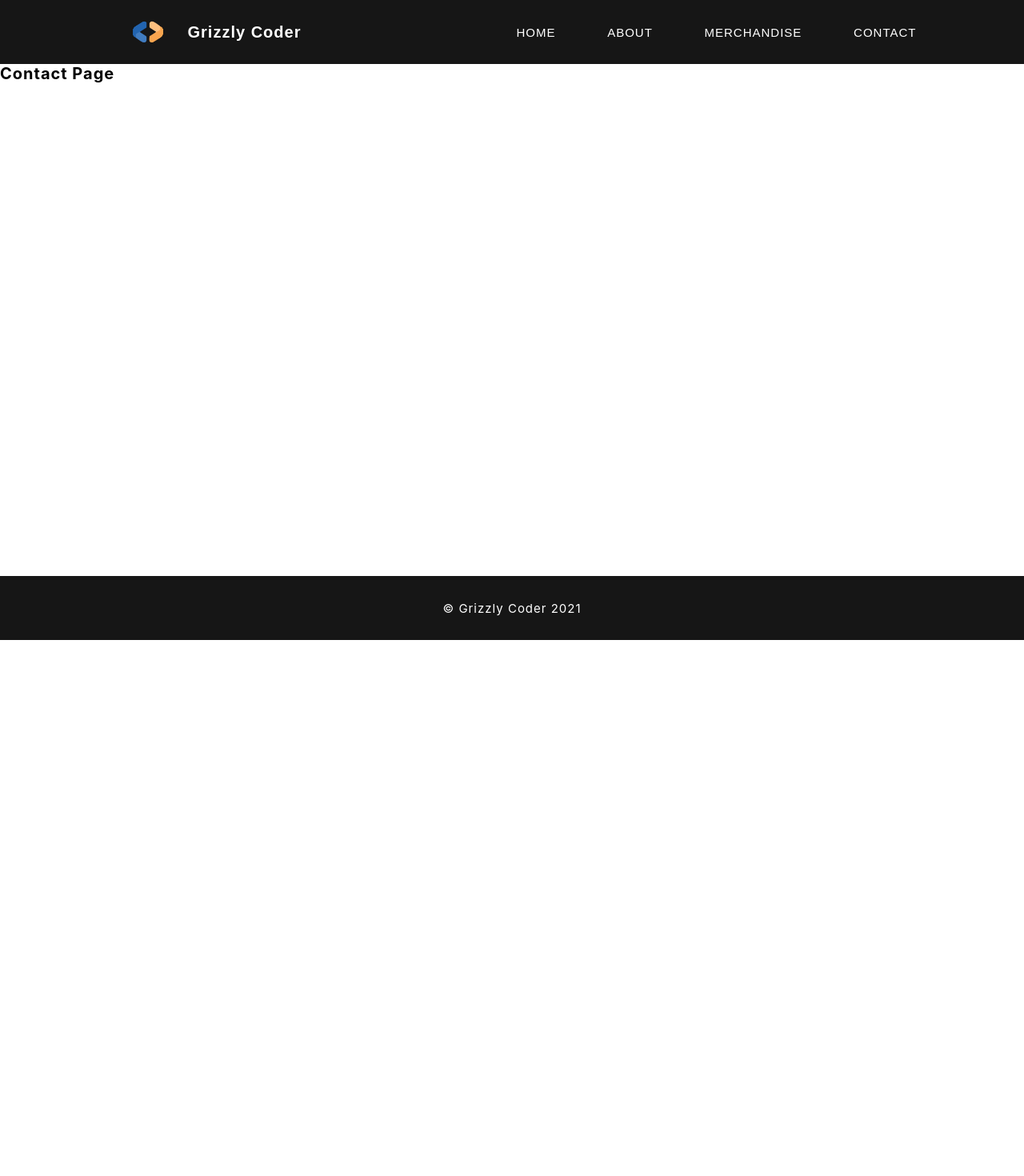
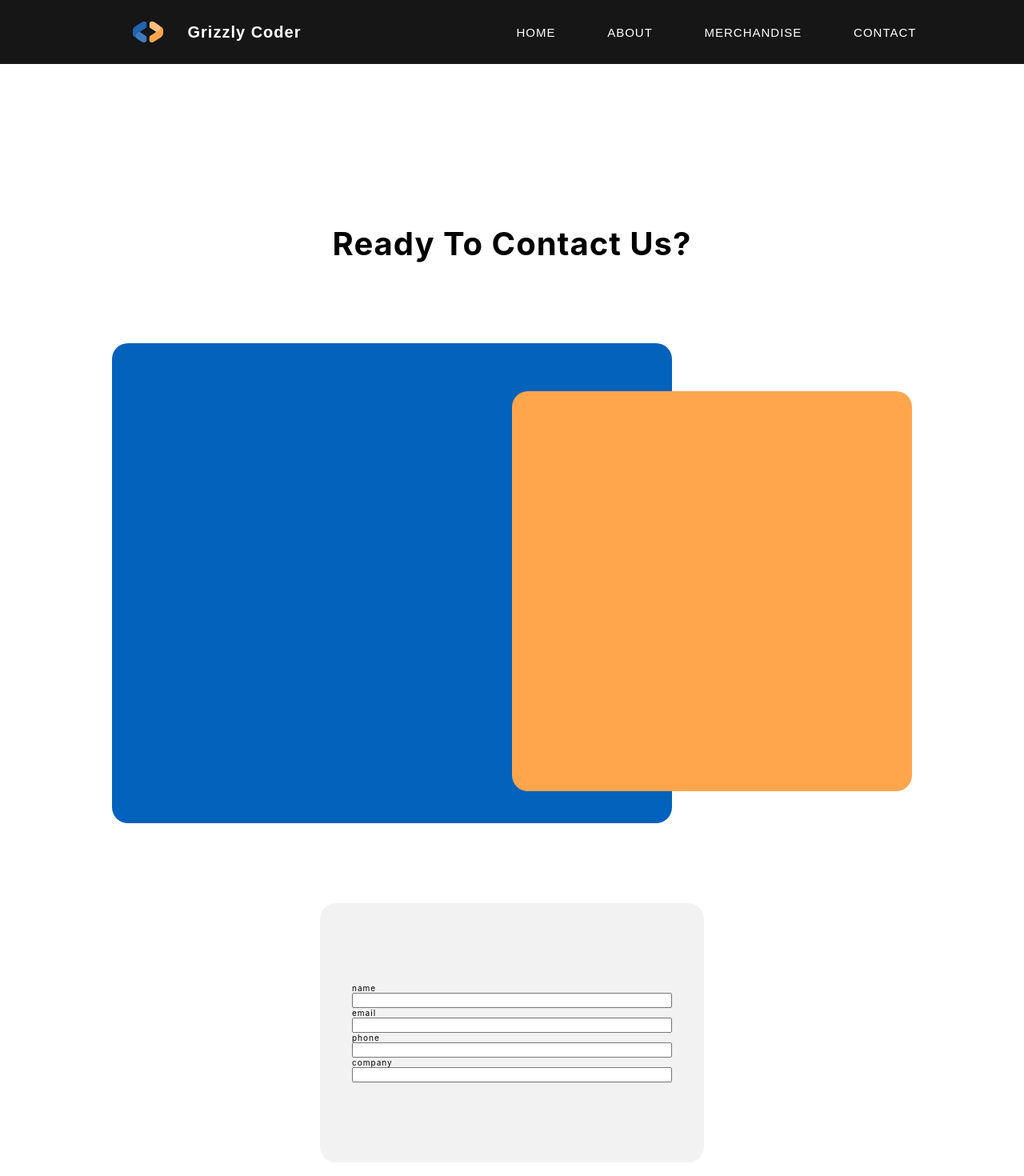
Before and after one commit to Abel-Zambrano/grizzly-coder, a Next.js app: page /contact in a window 1280 px wide. Shown: the top 1470 px of the page at 80% size. Before the commit the page ends 800 px from the top, so only its background shows below. Built offline with nearby package versions, Linux system fonts and the light colour scheme.

Commit message:
added form component

```diff
--- /dev/null
+++ b/components/Column.js
@@ -0,0 +1,13 @@
+import styled from "styled-components";
+
+const MyColumn = styled.div`
+  display: flex;
+  flex-direction: column;
+  justify-content: center;
+  align-items: center;
+  margin: 20rem 0;
+`;
+
+export default function Column({ children }) {
+  return <MyColumn>{children}</MyColumn>;
+}
--- a/components/Page.js
+++ b/components/Page.js
@@ -8,9 +8,11 @@ const GlobalStyles = createGlobalStyle`
   --black-dark: rgb(22, 22, 22);
   --black-light: rgb(29, 29, 29);
   --white: #fff;
+  --off-white: #f2f2f2;
   --primary-blue: #0262bc;
   --primary-orange:  #ffa64d;
   --gray-blue: rgb(90, 99, 125);
+
 }
 
 html {
--- /dev/null
+++ b/components/Title.js
@@ -0,0 +1,17 @@
+import styled from "styled-components";
+
+const MyTitle = styled.div`
+  .title {
+    font-size: 4rem;
+    color: var(--black);
+    text-transform: capitalize;
+  }
+`;
+
+export default function Title({ title }) {
+  return (
+    <MyTitle>
+      <h2 className="title">{title}</h2>
+    </MyTitle>
+  );
+}
--- a/components/contact/Form.js
+++ b/components/contact/Form.js
@@ -1,22 +1,40 @@
 import styled from "styled-components";
+import SquareBG from "./SquareBG";
 
 const Container = styled.div`
-  .background {
-    &-blue {
-    }
+  background-color: var(--off-white);
+  height: 100%;
+  width: 40rem;
+  padding: 10rem 4rem;
+  border-radius: 2rem;
+`;
 
-    &-orange {
-    }
-  }
+const MyForm = styled.form`
+  display: flex;
+  flex-direction: column;
 `;
 
 export default function Form() {
   return (
     <Container>
-      <div className="background">
-        <div className="background-blue"></div>
-        <div className="background-orange"></div>
-      </div>
+      <MyForm>
+        <label htmlFor="name" className="label">
+          name
+        </label>
+        <input type="text" className="input" />
+        <label htmlFor="" className="label">
+          email
+        </label>
+        <input type="text" className="input" />
+        <label htmlFor="" className="label">
+          phone
+        </label>
+        <input type="text" className="input" />
+        <label htmlFor="" className="label">
+          company
+        </label>
+        <input type="text" className="input" />
+      </MyForm>
     </Container>
   );
 }
--- /dev/null
+++ b/components/contact/SquareBG.js
@@ -0,0 +1,30 @@
+import styled from "styled-components";
+
+const Background = styled.div`
+  margin: 10rem 0;
+  display: flex;
+  .blue {
+    background-color: var(--primary-blue);
+    height: 60rem;
+    width: 70rem;
+    border-radius: 2rem;
+  }
+
+  .orange {
+    background-color: var(--primary-orange);
+    height: 50rem;
+    width: 50rem;
+    border-radius: 2rem;
+    margin-left: -20rem;
+    margin-top: 6rem;
+  }
+`;
+
+export default function SquareBG() {
+  return (
+    <Background className="background">
+      <div className="blue"></div>
+      <div className="orange"></div>
+    </Background>
+  );
+}
--- a/pages/contact.js
+++ b/pages/contact.js
@@ -1,3 +1,14 @@
+import Form from "../components/contact/Form";
+import Column from "../components/Column";
+import Title from "../components/Title";
+import SquareBG from "../components/contact/SquareBG";
+
 export default function contact() {
-  return <h1>Contact Page</h1>;
+  return (
+    <Column>
+      <Title title="ready to contact us?" />
+      <SquareBG />
+      <Form />
+    </Column>
+  );
 }
```
Also changed, not shown: components/home/Column.js (deleted, +0 -56 lines), pages/index.js (+39 -2 lines).
